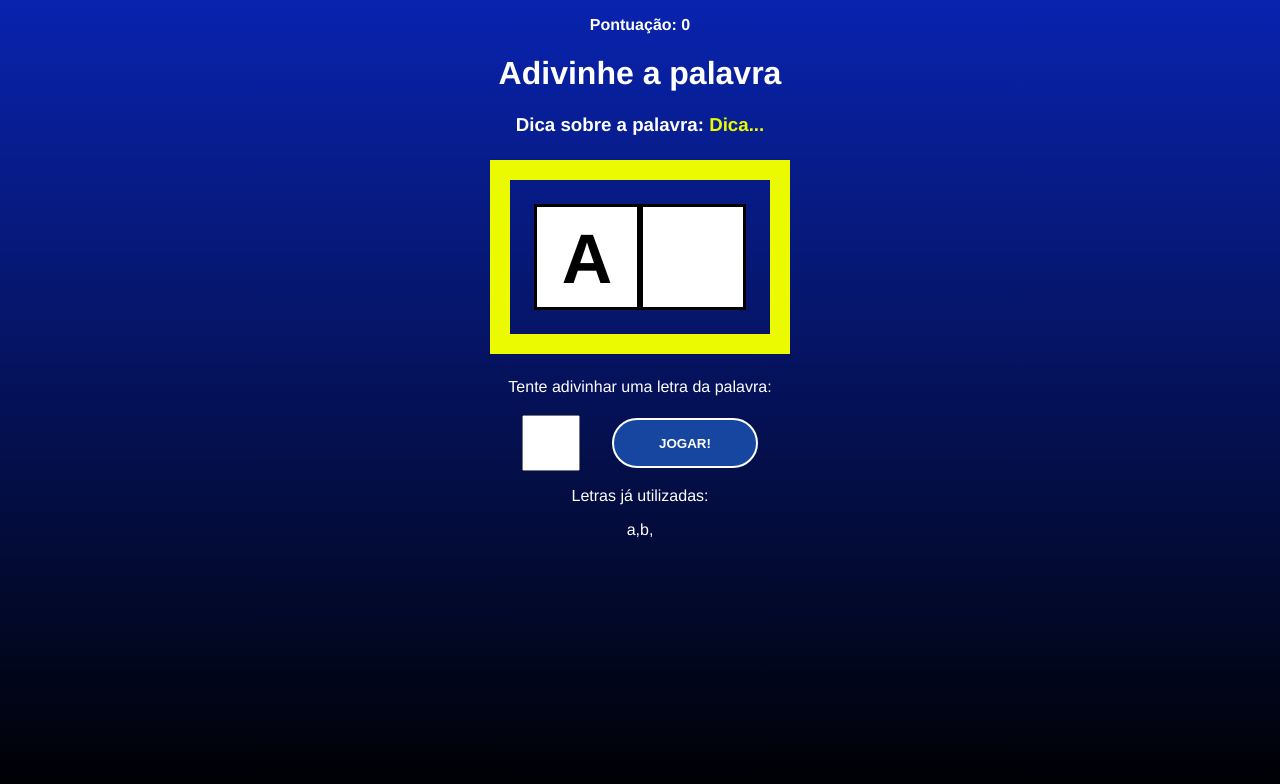
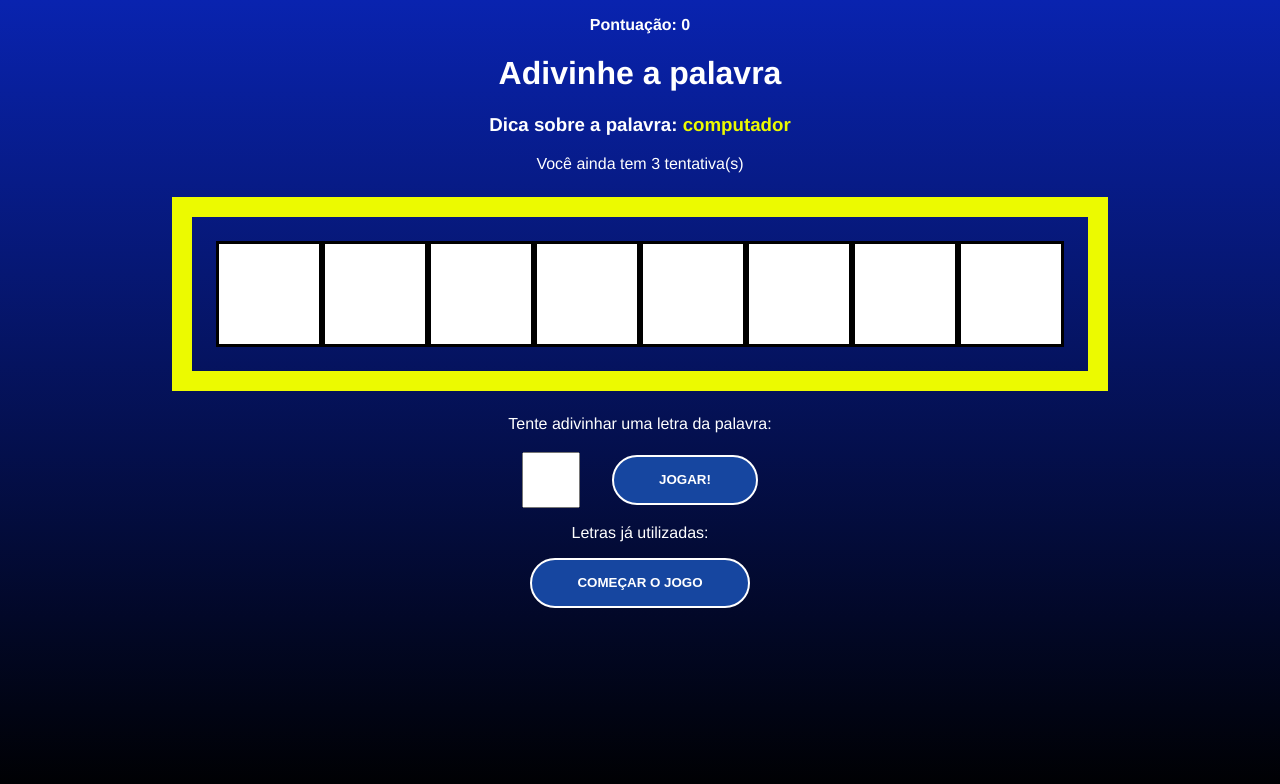
Before and after one commit to joaotoni/treinando-react, a React (Vite) app: page / in a window 1280 px wide. Both pictures are taken after a click on the button "COMEÇAR O JOGO". Shown: the top 784 px of the page. Built offline with nearby package versions, Linux system fonts and the light colour scheme.

Commit message:
Almost done the project

```diff
--- a/src/App.jsx
+++ b/src/App.jsx
@@ -21,6 +21,11 @@ function App() {
   const [pickedCategory, setPickedCategory] = useState("")
   const [letters, setLetters] = useState([])
 
+  const [guessedLetters, setGuessedLetters] = useState([])
+  const [wrongLetters, setWrongLetters] = useState([])
+  const [guesses, setGuesses] = useState(3)
+  const [score, setScore] = useState(0)
+
   function pickWordAndCategory (){
     // pick random category
     const categories = Object.keys(words)
@@ -41,17 +46,34 @@ function App() {
 
     wordLetters = wordLetters.map((l) => l.toLowerCase())
 
+    setPickedWord(word)
     setPickedCategory(category)
-    setPickedWord(word)
-    setLetters(letters)
+    setLetters(wordLetters)
 
     setGameStage(stages[1].name)
     console.log(wordLetters)
   }
 
-  function verifyLetter(){
+  function verifyLetter(letter){
+    const normalizedLetter = letter.toLowerCase()
 
-    setGameStage(stages[2].name)
+    if(guessedLetters.includes(normalizedLetter) || wrongLetters.includes(normalizedLetter)){
+      return
+    }
+
+    if(letters.includes(normalizedLetter)) {
+      setGuessedLetters((actualGuessedLetters) => [
+        ...actualGuessedLetters,
+        normalizedLetter
+      ])
+    } else{
+      setWrongLetters((actualWrongLetters) => [
+        ...actualWrongLetters,
+        normalizedLetter
+      ])
+    }
+    console.log(guessedLetters)
+    console.log(wrongLetters)
   }
   function retry(){
 
@@ -60,7 +82,16 @@ function App() {
   return (
     <div className='App'>
       {gameStage == 'start' ? <StartScreen  startGame={startGame} />: null}
-      {gameStage == 'game' && <Game verifyLetter={verifyLetter} />}
+      {gameStage == 'game' && <Game
+        verifyLetter={verifyLetter}
+        pickedCategory={pickedCategory}
+        pickedWord={pickedWord}
+        letters={letters}
+        guessedLetters={guessedLetters}
+        wrongLetters={wrongLetters}
+        guesses={guesses}
+        score={score}
+      />}
       {gameStage == 'end' && <GameOver retry={retry} />}
 
     </div>
--- a/src/components/Game.jsx
+++ b/src/components/Game.jsx
@@ -1,34 +1,63 @@
+import { useState, useRef } from 'react'
 import './Game.css'
 
 export default function Game(props){
+     const [ letter, setLetter ] = useState("")
+     const letterImputRef = useRef(null)
+
+     const handleSubmit = (e) =>{
+          e.preventDefault()
+
+          props.verifyLetter(letter)
+
+          setLetter('')
+
+          letterImputRef.current.focus()
+     }
+
     return(
         <div>
            <p className='points'>
-                <span>Pontuação: 0</span>
+                <span>Pontuação: {props.score}</span>
            </p>
            <h1>Adivinhe a palavra</h1>
            <h3 className='tip'>
-                Dica sobre a palavra: <span>Dica...</span>
+                Dica sobre a palavra: <span>{props.pickedCategory}</span>
            </h3>
+           <p>Você ainda tem {props.guesses} tentativa(s)</p>
            <div className="wordContainer">
-                <span className='letter'>A</span>
-                <span className='blankSquare'></span>
+                {props.letters.map((letter, i) =>(
+                    props.guessedLetters.includes(letter) ? (
+                         <span key={i} className="letter">{letter} </span>
+                    ) : (
+                         <span key={i} className="blankSquare"> </span>
+                    )
+                ))}
            </div>
            <div className='letterContainer'>
                 <p>Tente adivinhar uma letra da palavra:</p>
-                <form>
-                    <input type="text" name='letter' maxLength={1} required />
+                <form onSubmit={handleSubmit}>
+                    <input
+                         type="text"
+                         name='letter'
+                         maxLength={1}
+                         required
+                         onChange={(e) => setLetter(e.target.value)}
+                         value={letter}
+                         ref={letterImputRef}
+                    />
                     <button>Jogar!</button>
                 </form>
            </div>
            <div className='wrongLettersContainer'>
                 <p>Letras já utilizadas:</p>
-                <span>a,</span>
-                <span>b,</span>
+                {props.wrongLetters.map((letter, i) =>(
+                    <span key={i}>{letter}, </span>
+                ))}
            </div>
-            {/* <button onClick={() => props.verifyLetter()}>
+            <button onClick={() => props.verifyLetter()}>
                 Começar o jogo
-            </button> */}
+            </button>
         </div>
     )
 }
```
